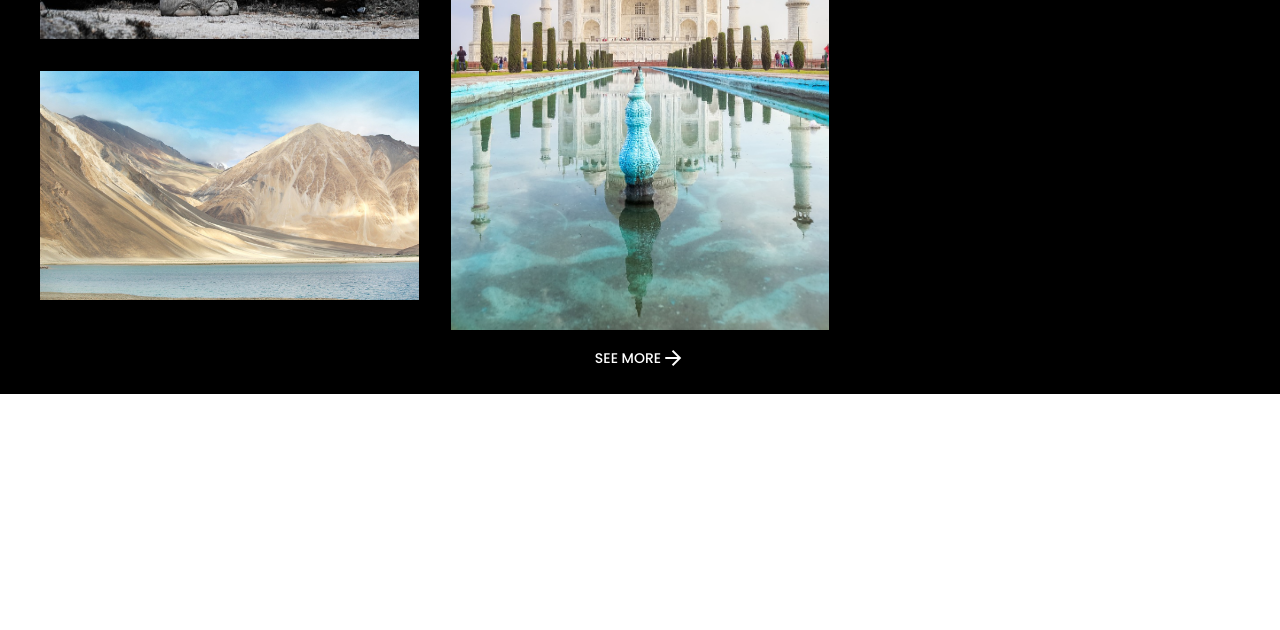
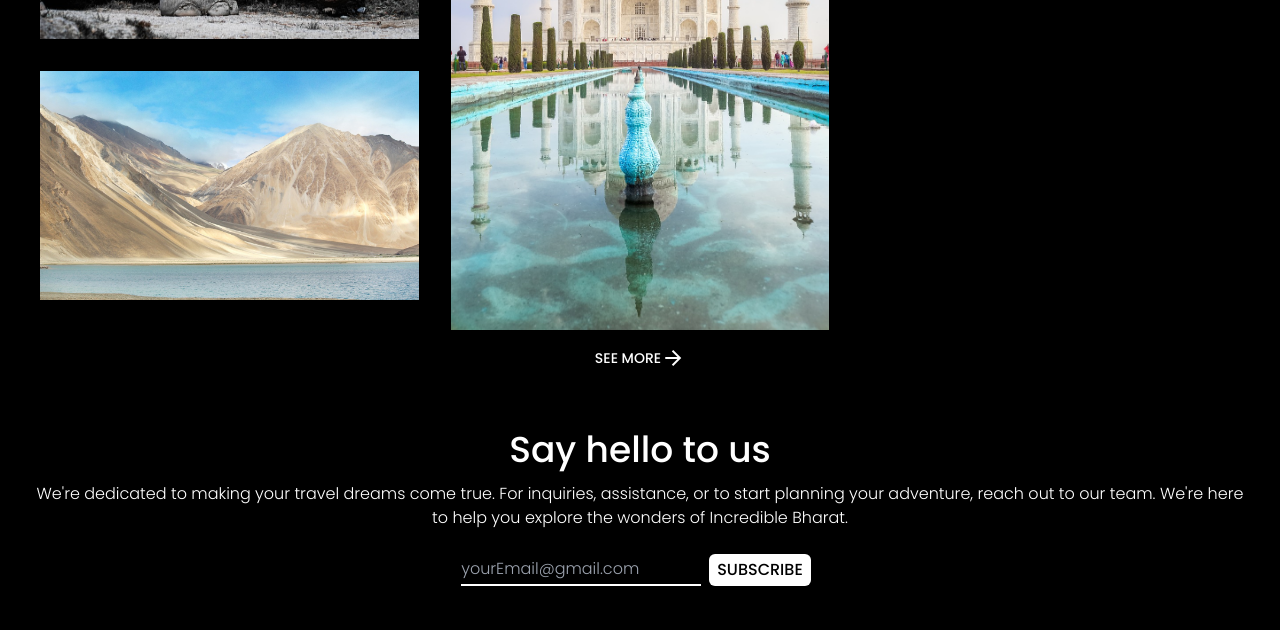
Before and after one commit to yashvardhannautiyal/Landing-Page, a website: page index.html in a window 1280 px wide. Shown: the part 2047-2677 px from the top of the page. Before the commit the page ends 2441 px from the top, so only its background shows below. Drawn offline with nearby package versions, Linux system fonts and the light colour scheme.

Commit message:
contact-us section added

```diff
--- a/index.html
+++ b/index.html
@@ -30,9 +30,9 @@
   <body class="font-mainText font-light text-white">
     <!------------------------ NAVBAR ---------------------->
     <div class="relative bg-[url('/resources/navBg.jpg')] bg-cover bg-center bg-fixed h-screen">
-      <!-- to make hero section image darker from bottom so that it  merge with the next div container of black background -->
+   <!-- to make hero section image darker from bottom so that it  merge with the next div container of black background -->
       <div
-        class="absolute inset-0 bg-black bg-opacity-30 bg-gradient-to-b from-transparent to-black"
+        class="absolute inset-0 bg-black bg-opacity-40 bg-gradient-to-b from-transparent to-black"
       >
         <nav
           class="relative z-10 p-2 bg-transparent text-white flex justify-between items-center"
@@ -119,7 +119,7 @@
             Wander often. Wonder always.
           </p>
           <button
-            class="bg-transparent text-white border border-white rounded-xl p-3 hover:bg-white hover:text-black mt-7 flex items-center justify-center"
+            class="bg-transparent text-white border border-white rounded-xl p-2 hover:bg-white hover:text-black mt-7 flex items-center justify-center w-52"
           >
             <span class="font-medium text-base md:text-xl"
               >Start journey</span
@@ -173,8 +173,18 @@
         <button class="font-medium text-sm bg-transparent">SEE MORE</button>
       <span class="material-symbols-outlined"> arrow_forward </span>
       </div>
+      </div>
 
-    </div>
+      <!-- contact-section  -->
+       <div id="contact-section" class="bg-black p-9 text-center items-center">
+        <h2 class="font-medium text-3xl md:text-4xl">Say hello to us</h2>
+        <p class="mt-3">We're dedicated to making your travel dreams come true. For inquiries, assistance, or to start planning your adventure, reach out to our team. We're here to help you explore the wonders of Incredible Bharat.</p>
+        <div class="flex justify-center mt-4 items-center">
+          <input type="email" class="bg-transparent h-8 w-60 border-b-2 border-white" placeholder="yourEmail@gmail.com">
+          <button class="bg-white text-black hover:bg-black hover:border-white hover:text-white rounded-md font-medium m-2 h-8 p-2 flex items-center justify-center">SUBSCRIBE</button>
+        </div>
+
+       </div>
 
   </body>
   <script src="script.js"></script>
--- a/package.json
+++ b/package.json
@@ -4,7 +4,8 @@
   "description": "Landing page UI using Tailwind CSS",
   "main": "index.js",
   "scripts": {
-    "test": "echo \"Error: no test specified\" && exit 1"
+    "test": "echo \"Error: no test specified\" && exit 1",
+    "build" : "npx tailwindcss -i ./src/input.css -o ./src/output.css --watch"
   },
   "keywords": [],
   "author": "",
```
Also changed, not shown: resources/footerBg.jpg (added), src/output.css.
